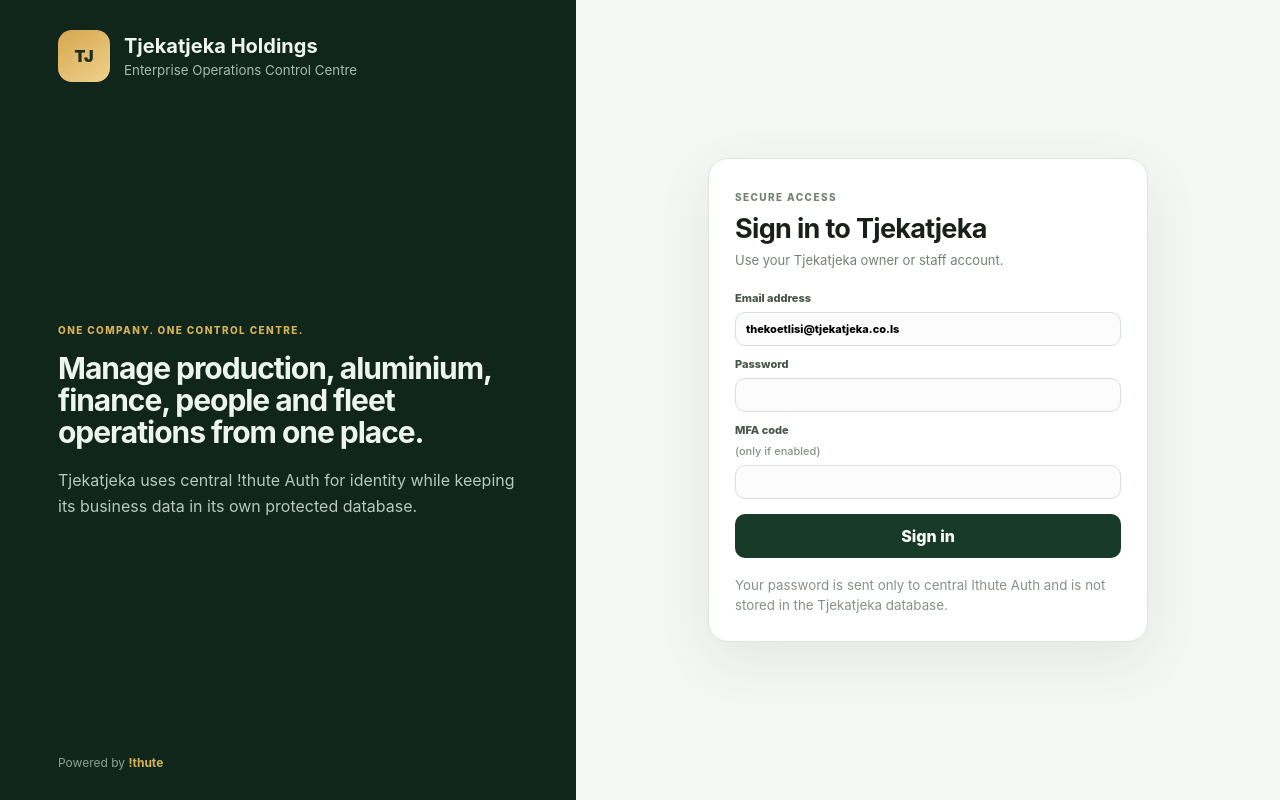
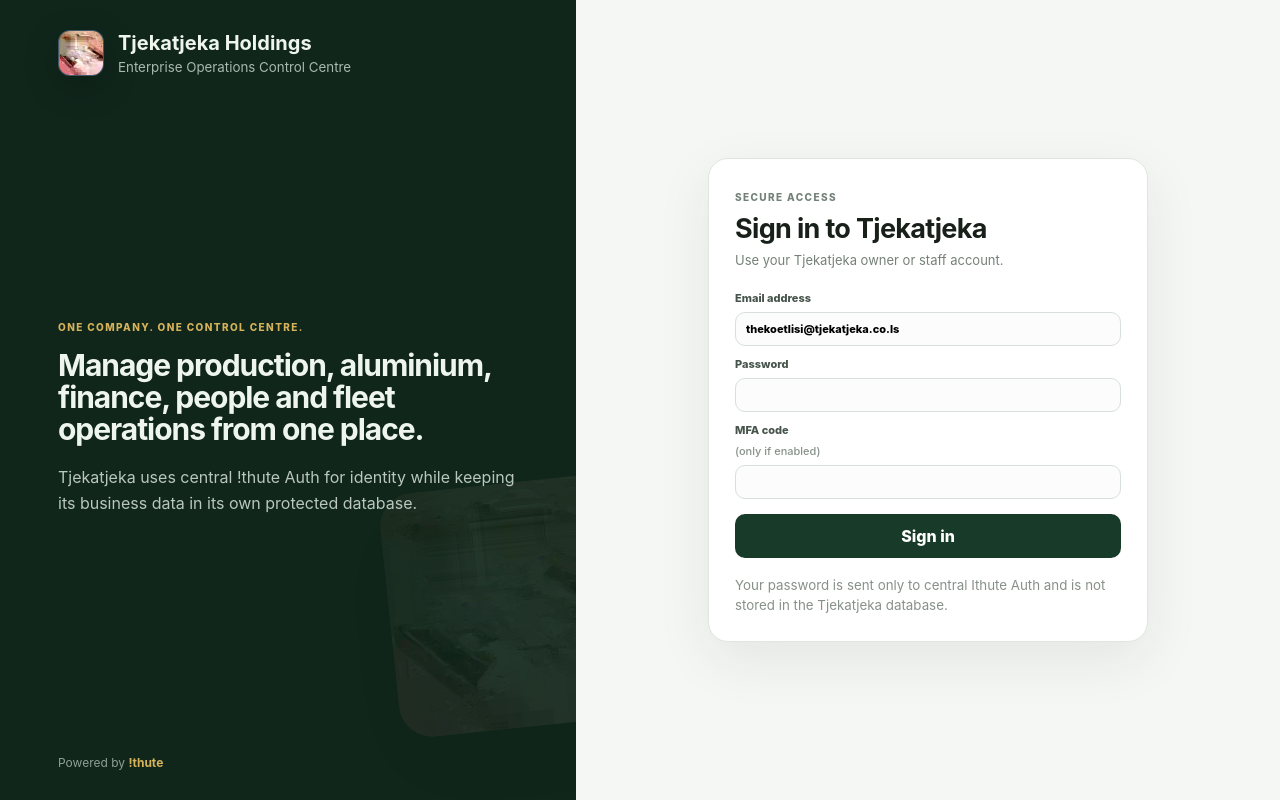
Before and after one commit to ithute-stak/tjekatjeka, a Next.js app in the folder apps/frontend/: page / in a window 1280 px wide. Built offline with nearby package versions, Linux system fonts and the light colour scheme; no server answers.

Commit message:
Apply Tjekatjeka brand artwork across the system

```diff
--- /dev/null
+++ b/apps/frontend/app/branding.css
@@ -0,0 +1,8 @@
+.brand-logo-image,.login-brand-logo{display:block;object-fit:cover;object-position:center;background:#173246;border:1px solid rgba(255,255,255,.18)}
+.brand-logo-image{width:46px;height:46px;flex:0 0 46px;border-radius:14px;box-shadow:0 8px 30px rgba(7,22,30,.28)}
+.login-brand-logo{width:52px;height:52px;flex:0 0 52px;border-radius:14px;box-shadow:0 10px 34px rgba(0,0,0,.22)}
+.login-brand-panel{position:relative;overflow:hidden;isolation:isolate}
+.login-brand-panel::after{content:"";position:absolute;width:min(430px,68%);aspect-ratio:1;right:-82px;bottom:82px;border-radius:34px;background:linear-gradient(rgba(16,38,27,.28),rgba(16,38,27,.28)),url("/brand/tjekatjeka-brand.webp") center/cover no-repeat;opacity:.18;transform:rotate(-6deg);box-shadow:0 35px 80px rgba(0,0,0,.2);z-index:0;pointer-events:none}
+.login-brand-panel>*{position:relative;z-index:1}
+@media(max-width:1100px) and (min-width:761px){.brand-logo-image{width:42px;height:42px;flex-basis:42px;border-radius:12px}.login-brand-panel::after{width:min(300px,64%);right:-70px;bottom:110px;opacity:.13}}
+@media(max-height:800px) and (min-width:761px){.login-brand-panel::after{width:245px;right:-58px;bottom:72px;opacity:.1}.login-brand-logo{width:46px;height:46px;flex-basis:46px;border-radius:12px}}
--- a/apps/frontend/app/layout.tsx
+++ b/apps/frontend/app/layout.tsx
@@ -4,10 +4,16 @@ import "./advanced.css";
 import "./enterprise.css";
 import "./desktop-compat.css";
 import "./login.css";
+import "./branding.css";
 
 export const metadata: Metadata = {
   title: "Tjekatjeka Holdings",
   description: "Enterprise operations, production, inventory, finance, people, governance and fleet management for Tjekatjeka Holdings.",
+  icons: {
+    icon: "/brand/tjekatjeka-brand.webp",
+    shortcut: "/brand/tjekatjeka-brand.webp",
+    apple: "/brand/tjekatjeka-brand.webp",
+  },
 };
 
 export default function RootLayout({ children }: Readonly<{ children: React.ReactNode }>) {
--- a/apps/frontend/app/page.tsx
+++ b/apps/frontend/app/page.tsx
@@ -23,7 +23,10 @@ export default async function LoginPage({ searchParams }: PageProps) {
   return (
     <main className="login-shell">
       <section className="login-brand-panel">
-        <div className="login-brand-lockup"><span className="login-mark">TJ</span><div><strong>Tjekatjeka Holdings</strong><small>Enterprise Operations Control Centre</small></div></div>
+        <div className="login-brand-lockup">
+          <img className="login-brand-logo" src="/brand/tjekatjeka-brand.webp" alt="Tjekatjeka Aluminium Works" />
+          <div><strong>Tjekatjeka Holdings</strong><small>Enterprise Operations Control Centre</small></div>
+        </div>
         <div className="login-brand-copy"><span className="eyebrow">One company. One control centre.</span><h1>Manage production, aluminium, finance, people and fleet operations from one place.</h1><p>Tjekatjeka uses central !thute Auth for identity while keeping its business data in its own protected database.</p></div>
         <div className="login-brand-footer">Powered by <strong>!thute</strong></div>
       </section>
--- a/apps/frontend/components/Shell.tsx
+++ b/apps/frontend/components/Shell.tsx
@@ -24,7 +24,7 @@ export function Shell({ children, active = "/dashboard" }: { children: React.Rea
     <div className="app-shell">
       <aside className="sidebar">
         <div className="brand">
-          <div className="brand-mark">TJ</div>
+          <img className="brand-logo-image" src="/brand/tjekatjeka-brand.webp" alt="Tjekatjeka Aluminium Works" />
           <div><strong>Tjekatjeka</strong><span>Holdings Management</span></div>
         </div>
         <nav>
```
Also changed, not shown: apps/frontend/public/brand/tjekatjeka-brand.webp (added).
